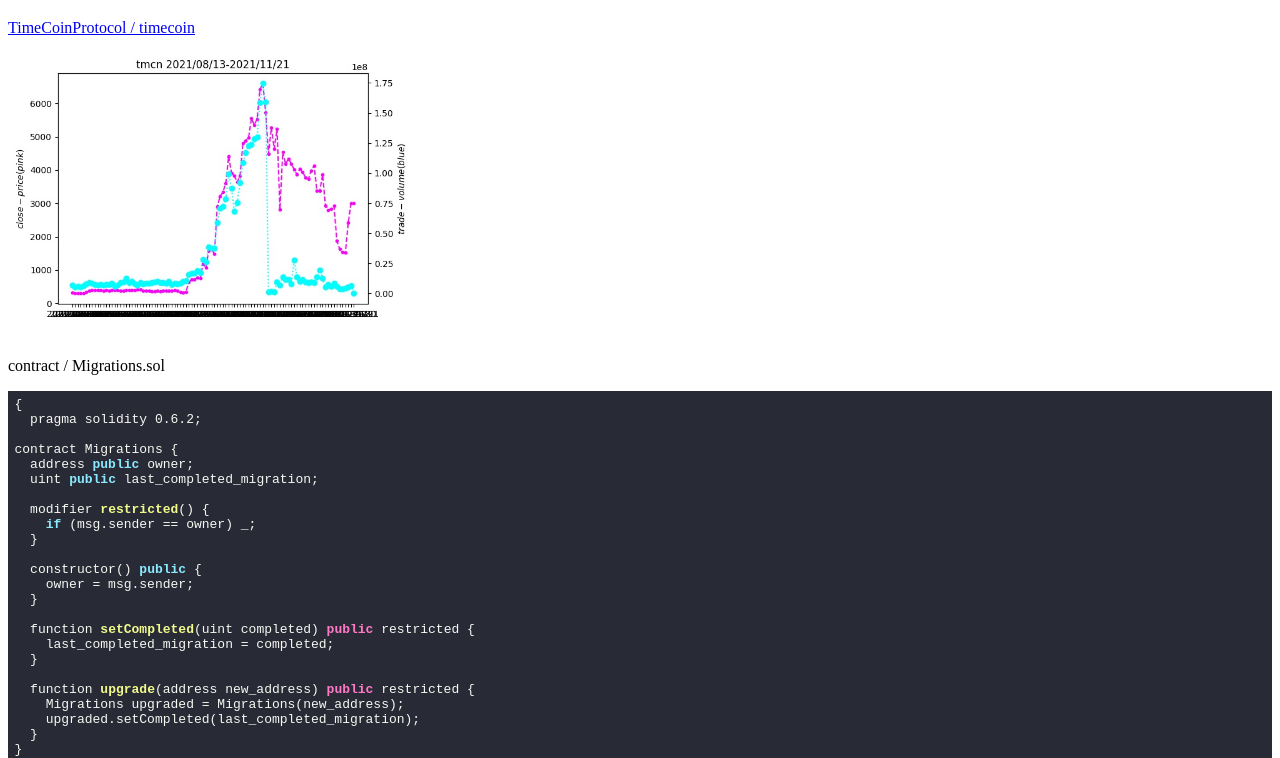
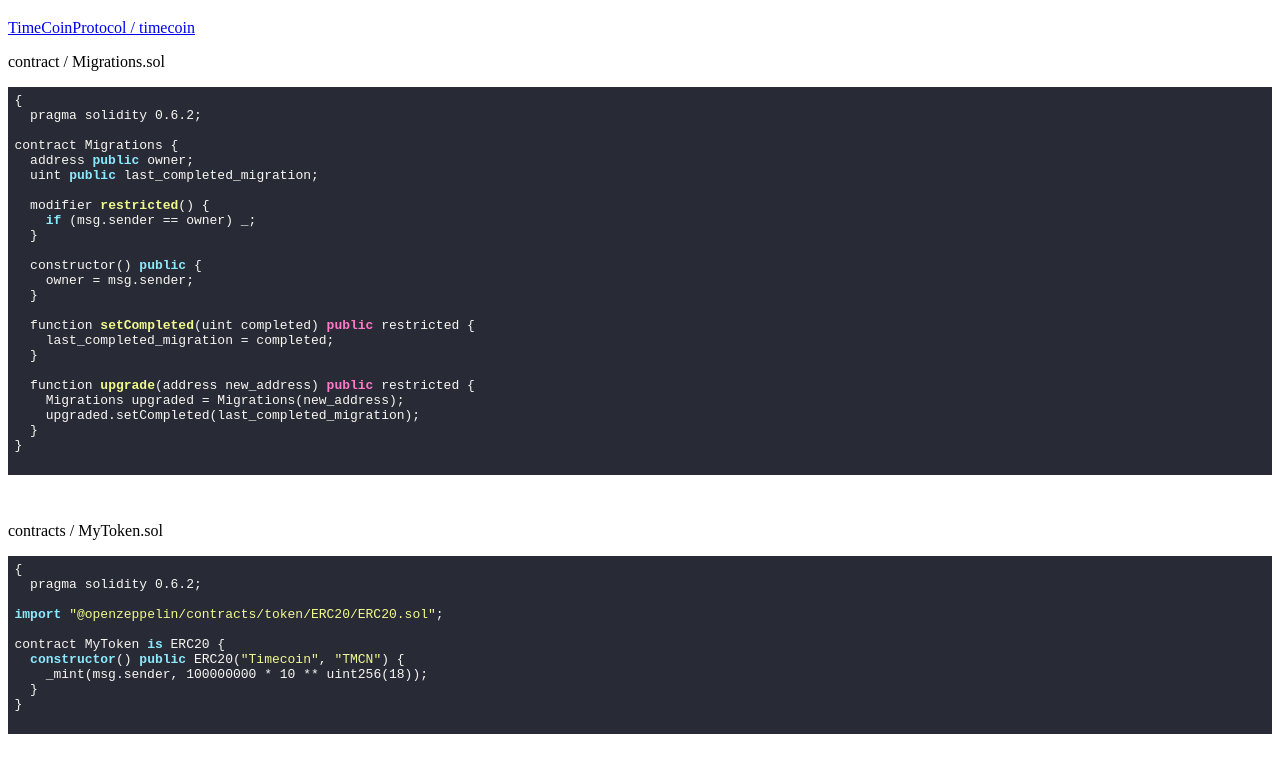
Before and after one commit to hpscript/gcp, a plain HTML site: page index.html in a window 1280 px wide. Shown: the part 61-819 px from the top of the page. Drawn offline with nearby package versions, Linux system fonts and the light colour scheme.

Commit message:
imge delete

```diff
--- a/index.html
+++ b/index.html
@@ -10,7 +10,7 @@
 <body>
 	<h1>timcoin protocol</h1>
 	<a href="https://github.com/TimeCoinProtocol/timecoin">TimeCoinProtocol / timecoin</a><br>
-	<img src="img/tmcn.jpg" width="400" height="300">
+	<!-- <img src="img/tmcn.jpg" width="400" height="300"> -->
 	<p>contract / Migrations.sol</p>
 	<pre><code>{
   pragma solidity 0.6.2;
```
